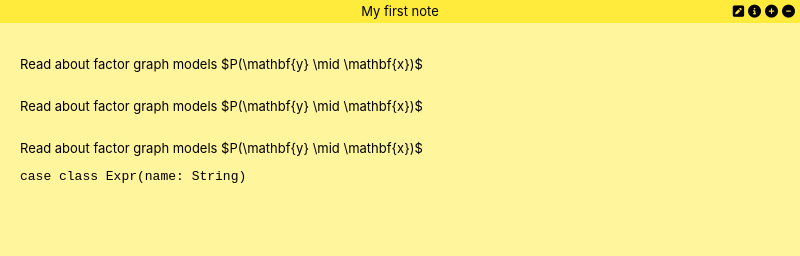
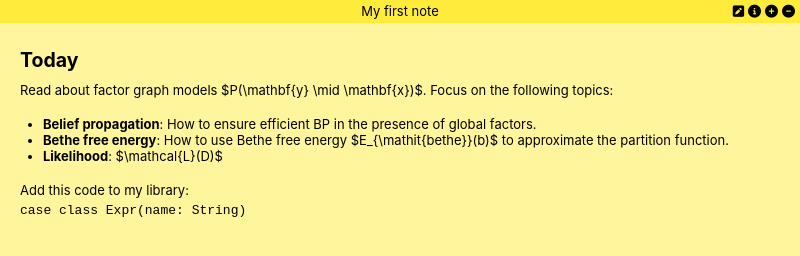
Before and after one commit to jyuhuan/marknote, an Electron app: page views/note/note.html in a window 800 px wide. Drawn offline with nearby package versions, Linux system fonts and the light colour scheme; no server answers.

Commit message:
adjusted css

````diff
--- a/views/note/note.css
+++ b/views/note/note.css
@@ -70,7 +70,24 @@ body {
   padding: 5px 0;
 }
 
+p {
+  margin: 5px 0 5px 0;
+}
 
+.hljs {
+  background: transparent;
+  padding: 0 10px;
+}
+
+pre {
+  margin: 0;
+}
+
+h2 {
+  margin: 5px 0 5px 0;
+}
+
+ul { padding: 0 0 0 23px; }
 
 /* EDIT MODE */
 #note-editor {
@@ -90,12 +107,3 @@ body {
 }
 
 textarea, input, button { outline: none; resize: none; }
-
-
-.hljs {
-  background: transparent;
-}
-
-pre {
-  margin: 0;
-}
--- a/views/note/note.html
+++ b/views/note/note.html
@@ -23,20 +23,32 @@
       <div id="body">
 
         <div id="note-editor">
-          <textarea id="textarea">
-Read about factor graph models $P(\mathbf{y} \mid \mathbf{x})$
+          <textarea id="textarea">## Today
+
+Read about factor graph models $P(\mathbf{y} \mid \mathbf{x})$. Focus on the following topics:
+
+- __Belief propagation__: How to ensure efficient BP in the presence of global factors.
+- __Bethe free energy__: How to use Bethe free energy $E_{\mathit{bethe}}(b)$ to approximate the partition function.
+- __Likelihood__: $\mathcal{L}(D)$
+
+Add this code to my library:
+
 ```scala
 case class Expr(name: String)
-```
-          </textarea>
+```</textarea>
         </div>
 
         <div id="note-previewer">
-            <p>Read about factor graph models $P(\mathbf{y} \mid \mathbf{x})$</p>
-            <p>Read about factor graph models $P(\mathbf{y} \mid \mathbf{x})$</p>
-            <p>Read about factor graph models $P(\mathbf{y} \mid \mathbf{x})$</p>
-            <pre><code class="java">case class Expr(name: String)</code></pre>
-        </div>
+<h2 id="today">Today</h2>
+<p>Read about factor graph models $P(\mathbf{y} \mid \mathbf{x})$. Focus on the following topics: </p>
+<ul>
+<li><strong>Belief propagation</strong>: How to ensure efficient BP in the presence of global factors.</li>
+<li><strong>Bethe free energy</strong>: How to use Bethe free energy $E_{\mathit{bethe}}(b)$ to approximate the partition function.</li>
+<li><strong>Likelihood</strong>: $\mathcal{L}(D)$ </li>
+</ul>
+<p>Add this code to my library:</p>
+<pre><code class="lang-scala">case class Expr(name: String)
+</code></pre>
 
       </div>
     </div>
@@ -53,15 +65,14 @@ case class Expr(name: String)
     <script type="text/x-mathjax-config">
     MathJax.Hub.Config({
       tex2jax: {inlineMath: [['$','$'], ['\\(','\\)']]},
-      TeX: { equationNumbers: {autoNumber: "all"} }
+      TeX: { equationNumbers: {autoNumber: "all"} },
+      messageStyle: "none"
     });
     </script>
     <script type="text/javascript" async
       src="../../external/MathJax-2.7.0/MathJax.js?config=TeX-AMS_HTML">
     </script>
 
-    <!--<script src="./highlight.js/highlight.pack.js"></script>-->
-    <!--<script>hljs.initHighlightingOnLoad();</script>-->
     <script src="./note.js" ></script>
 
     <!-- Insert this line after script imports -->
````
